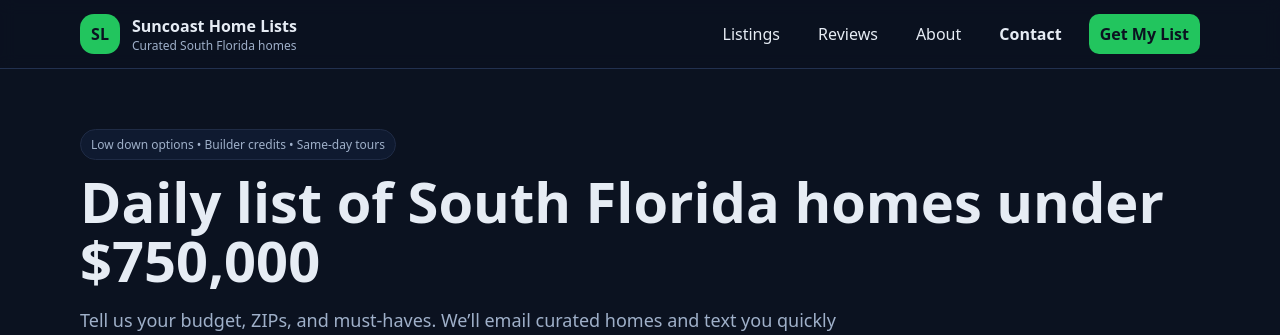
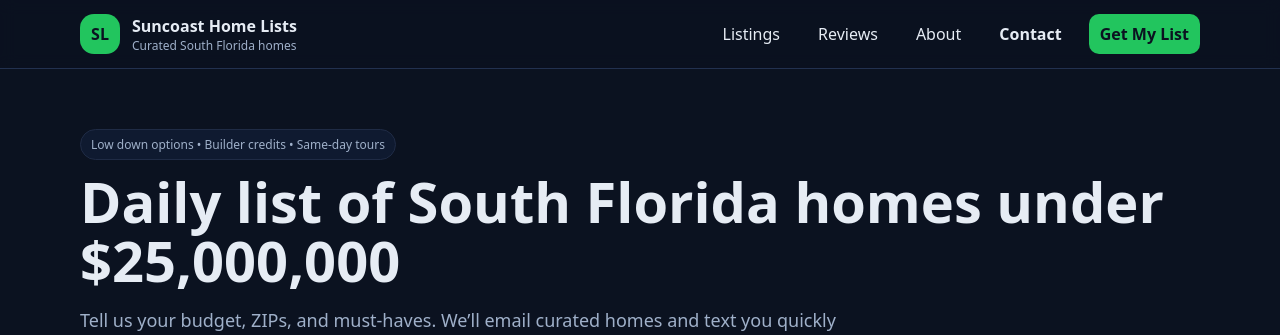
Before and after one commit to Peterthreeexlapations/Suncoast-listings, a Next.js app: page / in a window 1280 px wide. Shown: the top 335 px of the page. Built offline with nearby package versions, Linux system fonts and the light colour scheme.

Commit message:
Update page.jsx

```diff
--- a/app/page.jsx
+++ b/app/page.jsx
@@ -16,7 +16,7 @@ export default function Home() {
             Low down options • Builder credits • Same-day tours
           </div>
           <h1 className="h1" style={{ marginTop: 12 }}>
-            Daily list of South Florida homes under $750,000
+            Daily list of South Florida homes under $25,000,000
           </h1>
           <p className="lead" style={{ maxWidth: 760 }}>
             Tell us your budget, ZIPs, and must-haves. We’ll email curated homes
```
